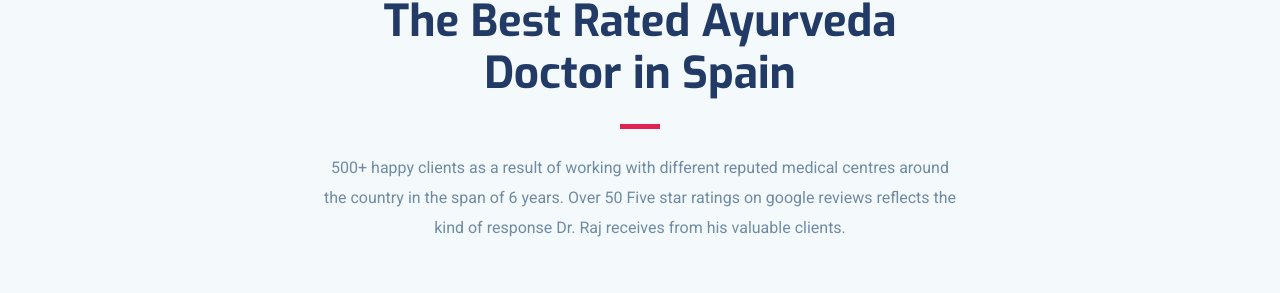
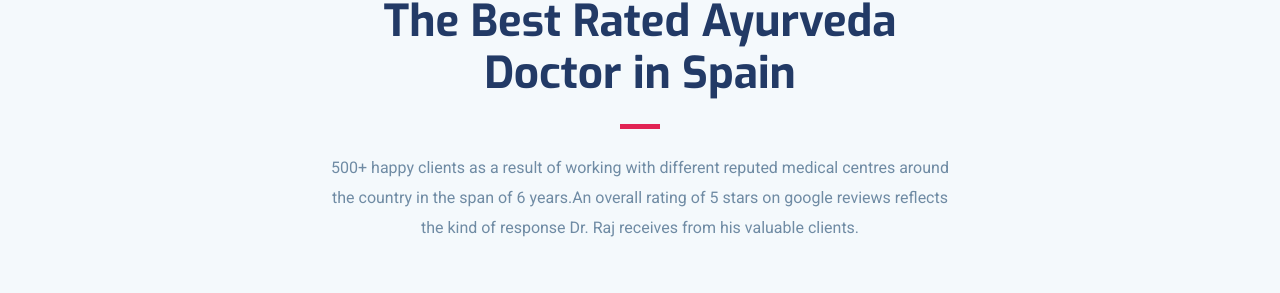
Before and after one commit to fuadaslam/Dr.DinuRaj, a plain HTML site: page index.html in a window 1280 px wide. Shown: the part 4278-4571 px from the top of the page. Drawn offline with Linux system fonts and the light colour scheme; some packages are replaced by stand-ins of ours; a script that the page names is missing.

Commit message:
content upadate

```diff
--- a/index.html
+++ b/index.html
@@ -529,7 +529,7 @@ FACEBOOK:https://fuadaslam.github.io/Dr.DinuRaj/
 						<h2>The Best Rated Ayurveda Doctor in Spain</h2>
 						<div class="divider mx-auto my-4"></div>
 						<p>500+ happy clients as a result of working with different reputed medical centres around the
-							country in the span of 6 years. Over 50 Five star ratings on google reviews reflects the
+							country in the span of 6 years.An overall rating of 5 stars on google reviews reflects the
 							kind of response Dr. Raj receives from his valuable clients.</p>
 					</div>
 				</div>
```
